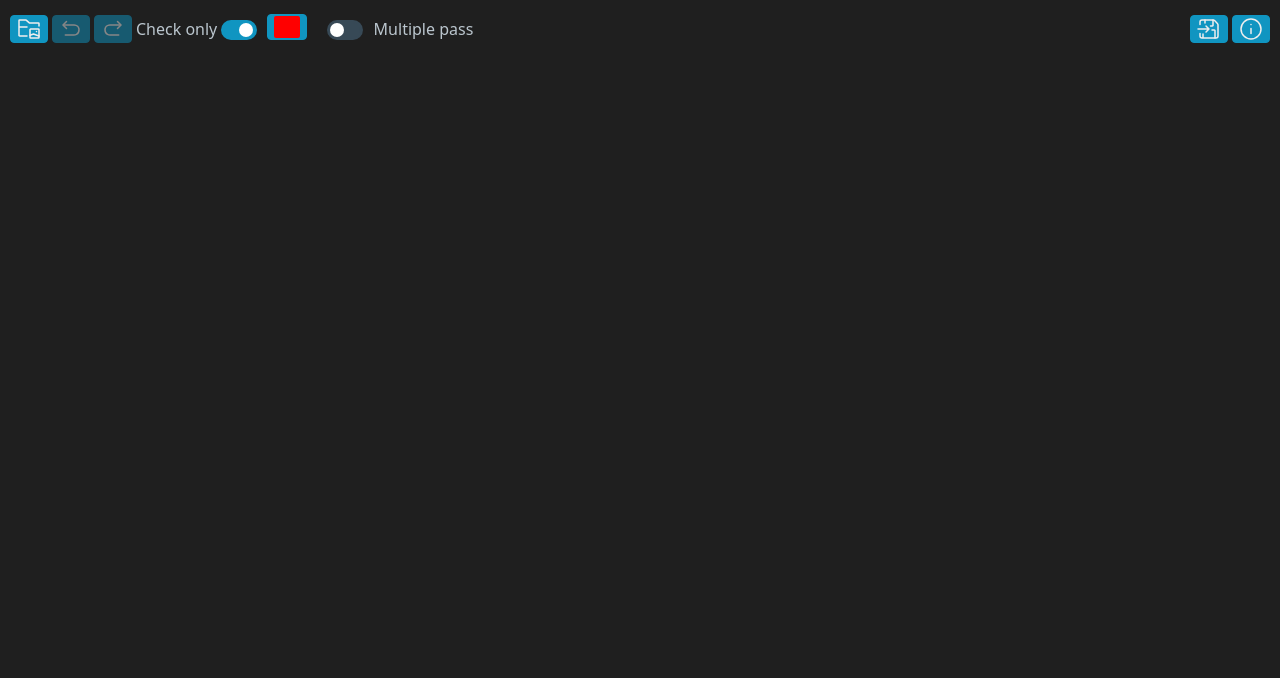
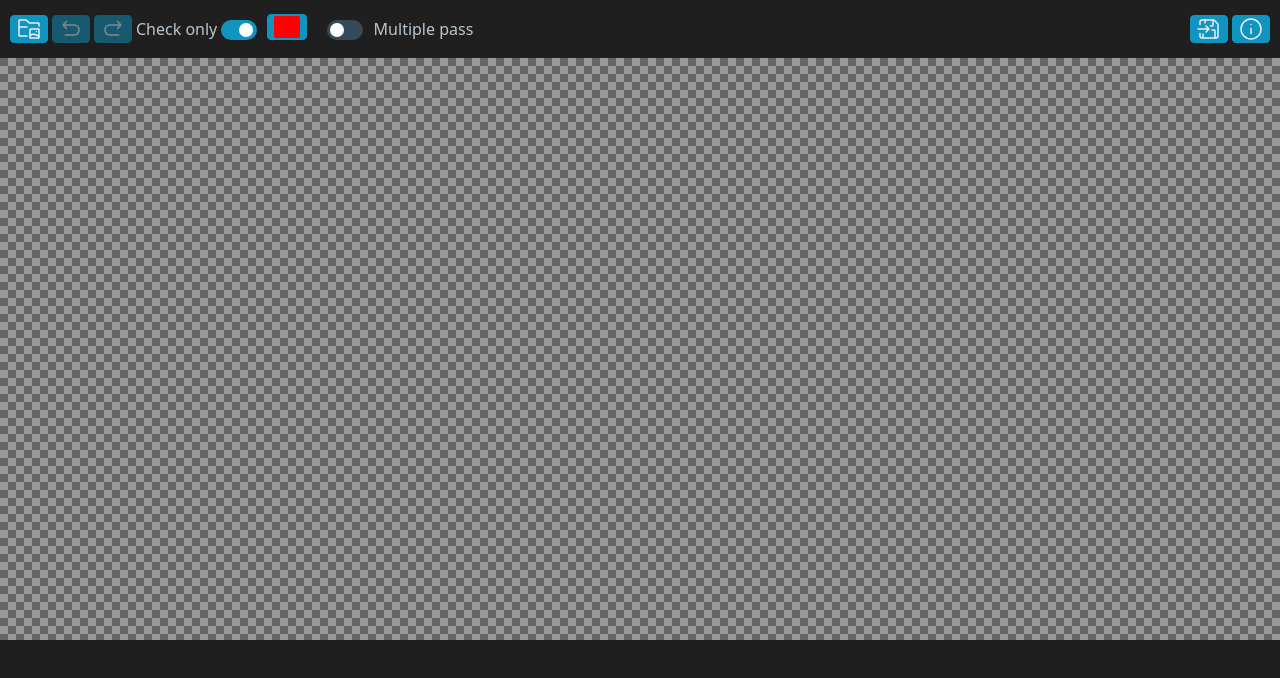
Before and after one commit to huhmiel-games/orphan-pixel-corrector, a website: page docs/index.html in a window 1280 px wide. Drawn offline with Linux system fonts and the light colour scheme; the site is published under a folder, as on GitHub Pages, so addresses that start at the root find nothing; files whose address does not match are found by name.

Commit message:
fix css url

```diff
--- a/docs/css/style.css
+++ b/docs/css/style.css
@@ -49,7 +49,7 @@ ul li button {
     left: 0;
     overflow: scroll;
     margin: 0;
-    background-image: url("/assets/transparent-texture.png");
+    background-image: url("assets/transparent-texture.png");
     background-repeat: repeat;
 }
 
@@ -63,7 +63,7 @@ ul li button {
     left: 50dvw;
     overflow: scroll;
     margin: 0;
-    background-image: url("/assets/transparent-texture.png");
+    background-image: url("assets/transparent-texture.png");
     background-repeat: repeat;
 }
 
@@ -137,11 +137,11 @@ input:not([type=checkbox], [type=radio]), select, textarea {
 }
 
 .pick-color {
-    cursor: url('/assets/color-picker-empty.svg'), auto;
+    cursor: url('assets/color-picker-empty.svg'), auto;
 }
 
 .edit-color {
-    cursor: url('/assets/edit-pencil.svg'), auto !important;
+    cursor: url('assets/edit-pencil.svg'), auto !important;
 }
 
 .fixed {
```
